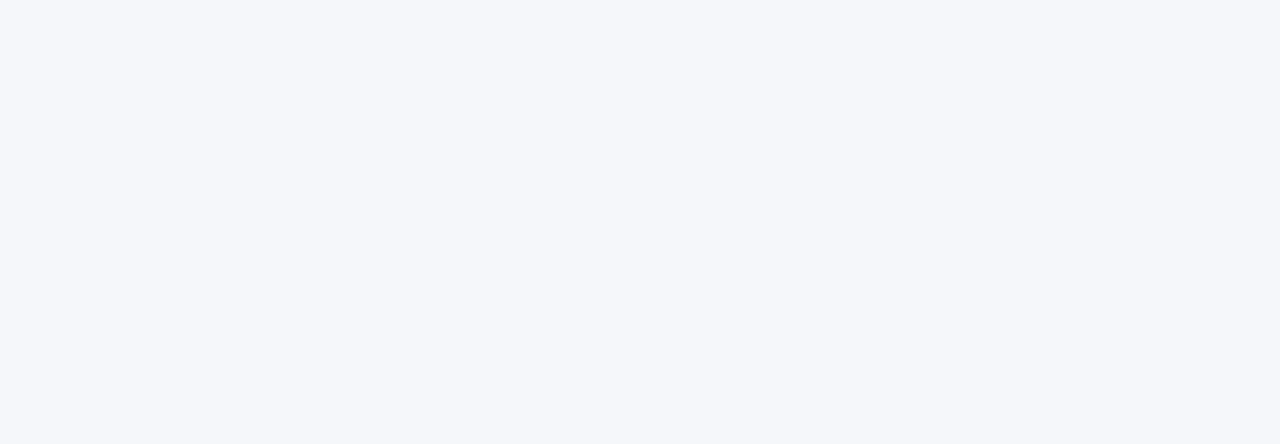
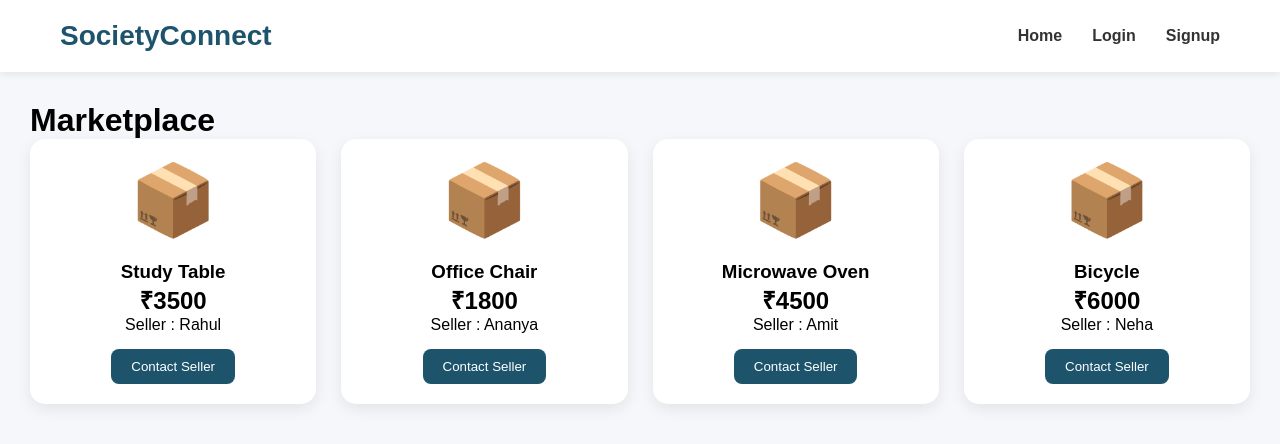
Before and after one commit to pranika2310/SocietyConnect-MERN, a React (Vite) app: page /marketplace in a window 1280 px wide. Before the commit this address had no page. Shown: the top 444 px of the page. Built offline with nearby package versions, Linux system fonts and the light colour scheme.

Commit message:
Complete dashboard, complaints, notices and marketplace frontend

```diff
--- a/src/App.jsx
+++ b/src/App.jsx
@@ -5,26 +5,21 @@
 import Signup from "./pages/Signup";
 import Dashboard from "./pages/Dashboard";
 import Complaints from "./pages/Complaints";
+import Notices from "./pages/Notices";
+import Marketplace from "./pages/Marketplace";
 
 function App() {
-
   return (
-
     <Routes>
-
       <Route path="/" element={<Landing />} />
-
       <Route path="/login" element={<Login />} />
-
       <Route path="/signup" element={<Signup />} />
-
       <Route path="/dashboard" element={<Dashboard />} />
-
       <Route path="/complaints" element={<Complaints />} />
+      <Route path="/notices" element={<Notices />} />
+      <Route path="/marketplace" element={<Marketplace />} />
     </Routes>
-
   );
-
 }
 
 export default App;
--- /dev/null
+++ b/src/assets/styles/marketplace.css
@@ -0,0 +1,63 @@
+.marketplace-container{
+
+    padding:30px;
+
+}
+
+.market-grid{
+
+    display:grid;
+
+    grid-template-columns:repeat(auto-fit,minmax(250px,1fr));
+
+    gap:25px;
+
+}
+
+.market-card{
+
+    background:white;
+
+    border-radius:15px;
+
+    padding:20px;
+
+    text-align:center;
+
+    box-shadow:0 5px 15px rgba(0,0,0,.08);
+
+    transition:.3s;
+
+}
+
+.market-card:hover{
+
+    transform:translateY(-8px);
+
+}
+
+.product-image{
+
+    font-size:70px;
+
+    margin-bottom:20px;
+
+}
+
+.market-card button{
+
+    margin-top:15px;
+
+    padding:10px 20px;
+
+    border:none;
+
+    border-radius:8px;
+
+    background:#1D546C;
+
+    color:white;
+
+    cursor:pointer;
+
+}
--- /dev/null
+++ b/src/assets/styles/notices.css
@@ -0,0 +1,31 @@
+.notices-container {
+    padding: 30px;
+}
+
+.notice-list {
+    display: flex;
+    flex-direction: column;
+    gap: 20px;
+}
+
+.notice-card {
+    background: white;
+    padding: 20px;
+    border-radius: 12px;
+    box-shadow: 0 5px 15px rgba(0,0,0,.08);
+    transition: .3s;
+}
+
+.notice-card:hover {
+    transform: translateY(-5px);
+}
+
+.notice-category {
+    display: inline-block;
+    background: #1D546C;
+    color: white;
+    padding: 5px 12px;
+    border-radius: 20px;
+    font-size: 13px;
+    margin-bottom: 10px;
+}
--- /dev/null
+++ b/src/components/MarketPlaceCard.jsx
@@ -0,0 +1,29 @@
+function MarketplaceCard({title,price,seller}){
+
+    return(
+
+        <div className="market-card">
+
+            <div className="product-image">
+
+                📦
+
+            </div>
+
+            <h3>{title}</h3>
+
+            <h2>{price}</h2>
+
+            <p>Seller : {seller}</p>
+
+            <button>
+                Contact Seller
+            </button>
+
+        </div>
+
+    );
+
+}
+
+export default MarketplaceCard;
--- /dev/null
+++ b/src/components/MarketPlaceList.jsx
@@ -0,0 +1,58 @@
+import MarketplaceCard from "./MarketplaceCard";
+
+function MarketplaceList() {
+
+    const products = [
+
+        {
+            id:1,
+            title:"Study Table",
+            price:"₹3500",
+            seller:"Rahul",
+        },
+
+        {
+            id:2,
+            title:"Office Chair",
+            price:"₹1800",
+            seller:"Ananya",
+        },
+
+        {
+            id:3,
+            title:"Microwave Oven",
+            price:"₹4500",
+            seller:"Amit",
+        },
+
+        {
+            id:4,
+            title:"Bicycle",
+            price:"₹6000",
+            seller:"Neha",
+        }
+
+    ];
+
+    return(
+
+        <div className="market-grid">
+
+            {products.map(product=>(
+
+                <MarketplaceCard
+                    key={product.id}
+                    title={product.title}
+                    price={product.price}
+                    seller={product.seller}
+                />
+
+            ))}
+
+        </div>
+
+    );
+
+}
+
+export default MarketplaceList;
--- a/src/components/NoticeCard.jsx
+++ b/src/components/NoticeCard.jsx
@@ -1,10 +1,21 @@
-function NoticeCard(props) {
+function NoticeCard({ title, date, category }) {
+
     return (
+
         <div className="notice-card">
-            <h4>{props.title}</h4>
-            <p>{props.date}</p>
+
+            <span className="notice-category">
+                {category}
+            </span>
+
+            <h3>{title}</h3>
+
+            <p>{date}</p>
+
         </div>
+
     );
+
 }
 
 export default NoticeCard;
--- /dev/null
+++ b/src/components/NoticeList.jsx
@@ -0,0 +1,47 @@
+import NoticeCard from "./NoticeCard";
+
+function NoticeList() {
+
+    const notices = [
+        {
+            id: 1,
+            title: "Water Supply Maintenance",
+            date: "20 July 2026",
+            category: "Maintenance",
+        },
+        {
+            id: 2,
+            title: "Independence Day Celebration",
+            date: "15 August 2026",
+            category: "Event",
+        },
+        {
+            id: 3,
+            title: "Parking Rules Updated",
+            date: "25 July 2026",
+            category: "Rules",
+        },
+    ];
+
+    return (
+
+        <div className="notice-list">
+
+            {notices.map((notice) => (
+
+                <NoticeCard
+                    key={notice.id}
+                    title={notice.title}
+                    date={notice.date}
+                    category={notice.category}
+                />
+
+            ))}
+
+        </div>
+
+    );
+
+}
+
+export default NoticeList;
--- a/src/pages/Marketplace.jsx
+++ b/src/pages/Marketplace.jsx
@@ -0,0 +1,16 @@
+import MainLayout from "../layouts/MainLayout";
+import MarketplaceList from "../components/MarketplaceList";
+import "../assets/styles/marketplace.css";
+
+function Marketplace() {
+    return (
+        <MainLayout>
+            <div className="marketplace-container">
+                <h1>Marketplace</h1>
+                <MarketplaceList />
+            </div>
+        </MainLayout>
+    );
+}
+
+export default Marketplace;
--- /dev/null
+++ b/src/pages/Notices.jsx
@@ -0,0 +1,21 @@
+import MainLayout from "../layouts/MainLayout";
+import NoticeList from "../components/NoticeList";
+import "../assets/styles/notices.css";
+
+function Notices() {
+    return (
+        <MainLayout>
+
+            <div className="notices-container">
+
+                <h1>Society Notices</h1>
+
+                <NoticeList />
+
+            </div>
+
+        </MainLayout>
+    );
+}
+
+export default Notices;
```
